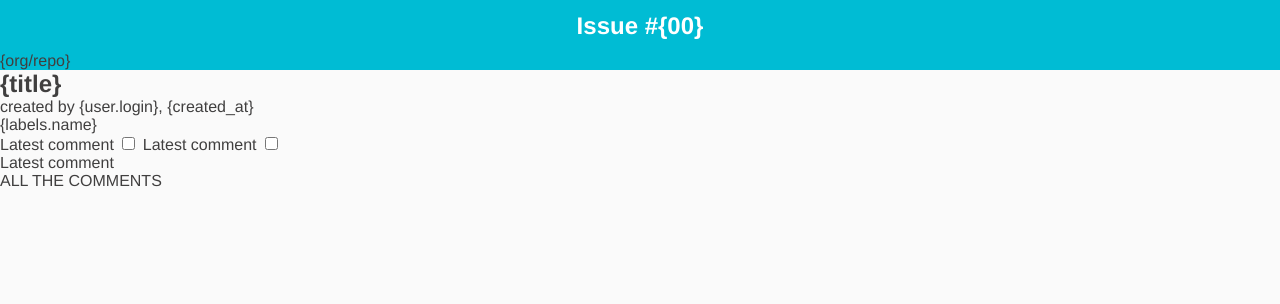
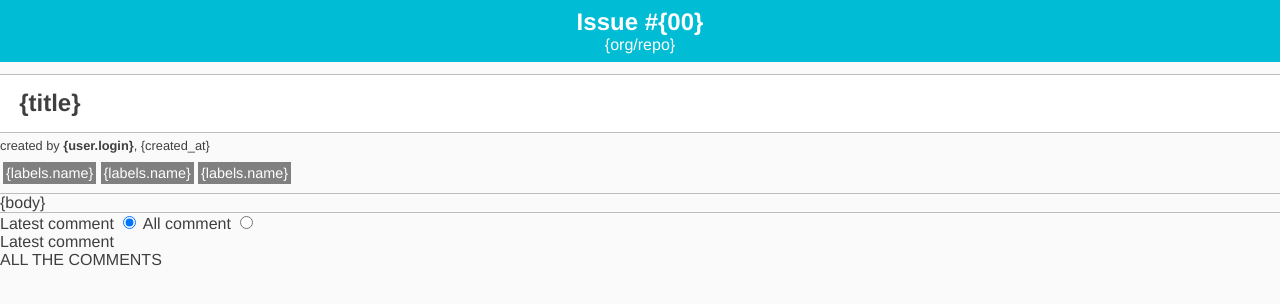
Before and after one commit to dwyl/tudo, a website: page html-structures/issue.html in a window 1280 px wide. Drawn offline with Linux system fonts and the light colour scheme.

Commit message:
[IT + MG] starts styling issue view https://github.com/dwyl/tudo/issues/47

```diff
--- a/html-structures/issue.html
+++ b/html-structures/issue.html
@@ -15,7 +15,7 @@
     <nav>
       <div class="heading">
         <!--Issue "number" in {00}-->
-        <h1>Issue #{00}</h1>
+        <h2>Issue #{00}</h2>
         <p><!--From repository.full_name-->{org/repo}</p>
       </div>
     </nav>
@@ -24,20 +24,25 @@
       <div class="issue-title">
         <h2>{title}</h2>
         <div class="created-info">
-          <p>created by {user.login}, {created_at}</p>
+          <p>created by <span class="username">{user.login}</span>, {created_at}</p>
         </div>
       </div>
       <div class="labels">
-        {labels.name} <!--colour added via JS-->
+        <p>{labels.name}</p> <!--colour added via JS-->
+        <p>{labels.name}</p> <!--colour added via JS-->
+        <p>{labels.name}</p> <!--colour added via JS-->
+      </div>
+      <div class="issue-description">
+        {body}
       </div>
     </section>
 
     <section class="comments">
       <div class="toggle">
         <label for="latest-comment">Latest comment</label>
-        <input type="checkbox" id="latest-comment"/>
-        <label for="all-comments">Latest comment</label>
-        <input type="checkbox" id="all-comments"/>
+        <input type="radio" id="latest-comment" name="toggle" checked="checked"/>
+        <label for="all-comments">All comment</label>
+        <input type="radio" id="all-comments" name="toggle"/>
       </div>
 
       <div class="show-latest-comment">
--- a/main.css
+++ b/main.css
@@ -31,13 +31,13 @@ h1, h2, h3, h4, p {
 
 nav {
   background-color: #00BCD4;
+  padding: 0.5em;
   width: 100%;
 }
 
 h1 {
   color: #ffffff;
   font-size: 1.5em;
-  padding: 0.5em;
   text-align: center;
 }
 
@@ -93,6 +93,55 @@ h1 {
     }
 
 /*==============================
+  Issue Display
+================================*/
+
+.heading > h2 {
+  color: #ffffff;
+  text-align: center;
+}
+
+.heading > p {
+  color: #ffffff;
+  text-align: center;
+}
+
+.issue-title > h2 {
+  background: #ffffff;
+  border-top: 1px solid #bdbdbd;
+  border-bottom: 1px solid #bdbdbd;
+  margin: 0.5em 0 0.2em 0;
+  padding: 0.6em 0.8em;
+}
+
+.created-info {
+  font-size: 0.8em;
+}
+
+  .username { /* use of span to be revisited */
+    font-weight: bold;
+  }
+
+.labels {
+  margin: 0.4em 0;
+  padding: 0.2em;
+}
+
+  .labels > p {
+    background-color: grey;
+    display: inline-block;
+    color: #ffffff;
+    font-size: 0.9em;
+    margin: 0;
+    padding: 0.2em;
+  }
+
+.issue-description {
+  border-top: 1px solid #bdbdbd;
+  border-bottom: 1px solid #bdbdbd;
+}
+
+/*==============================
   Colours
 ================================*/
 
```
